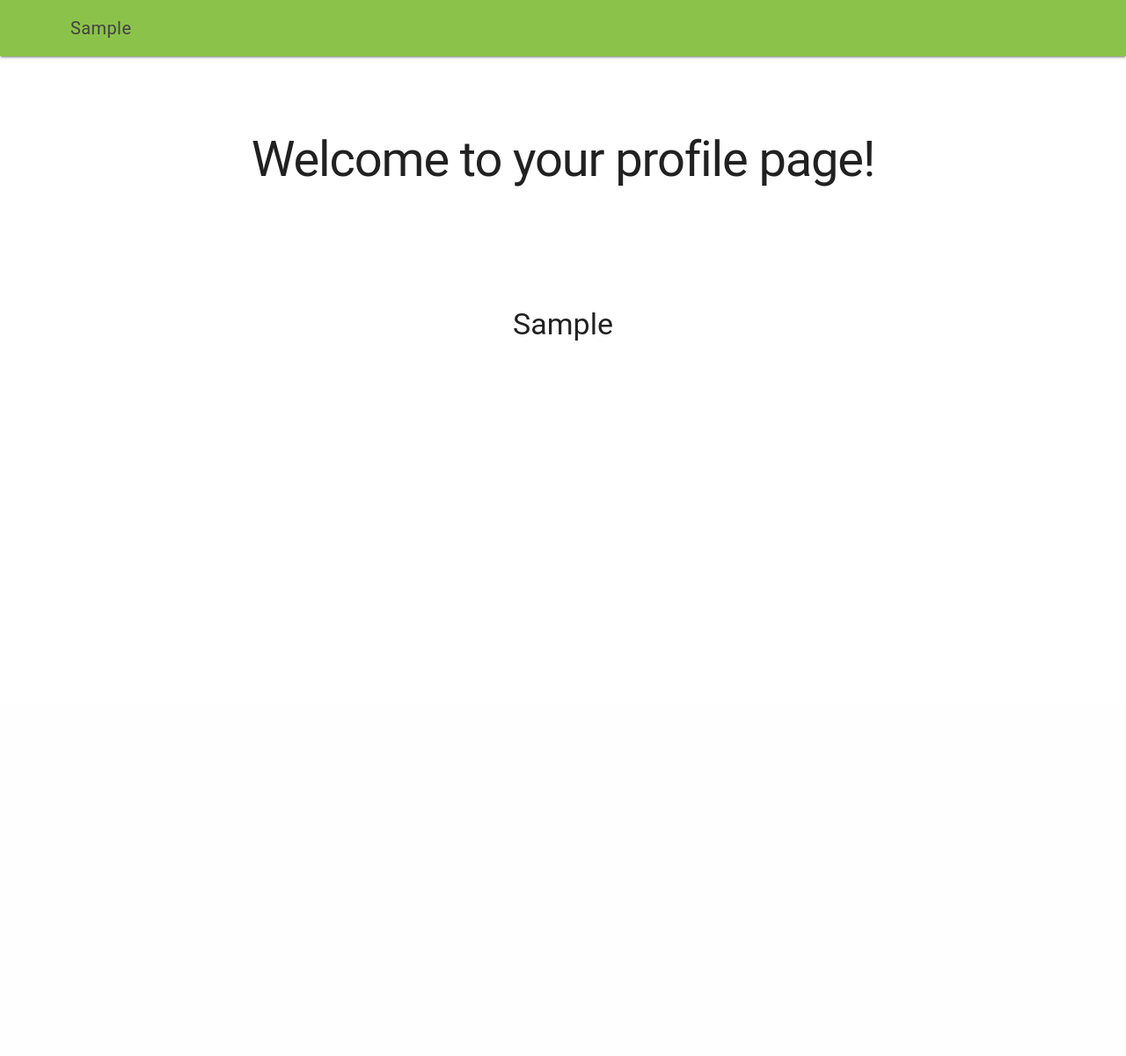
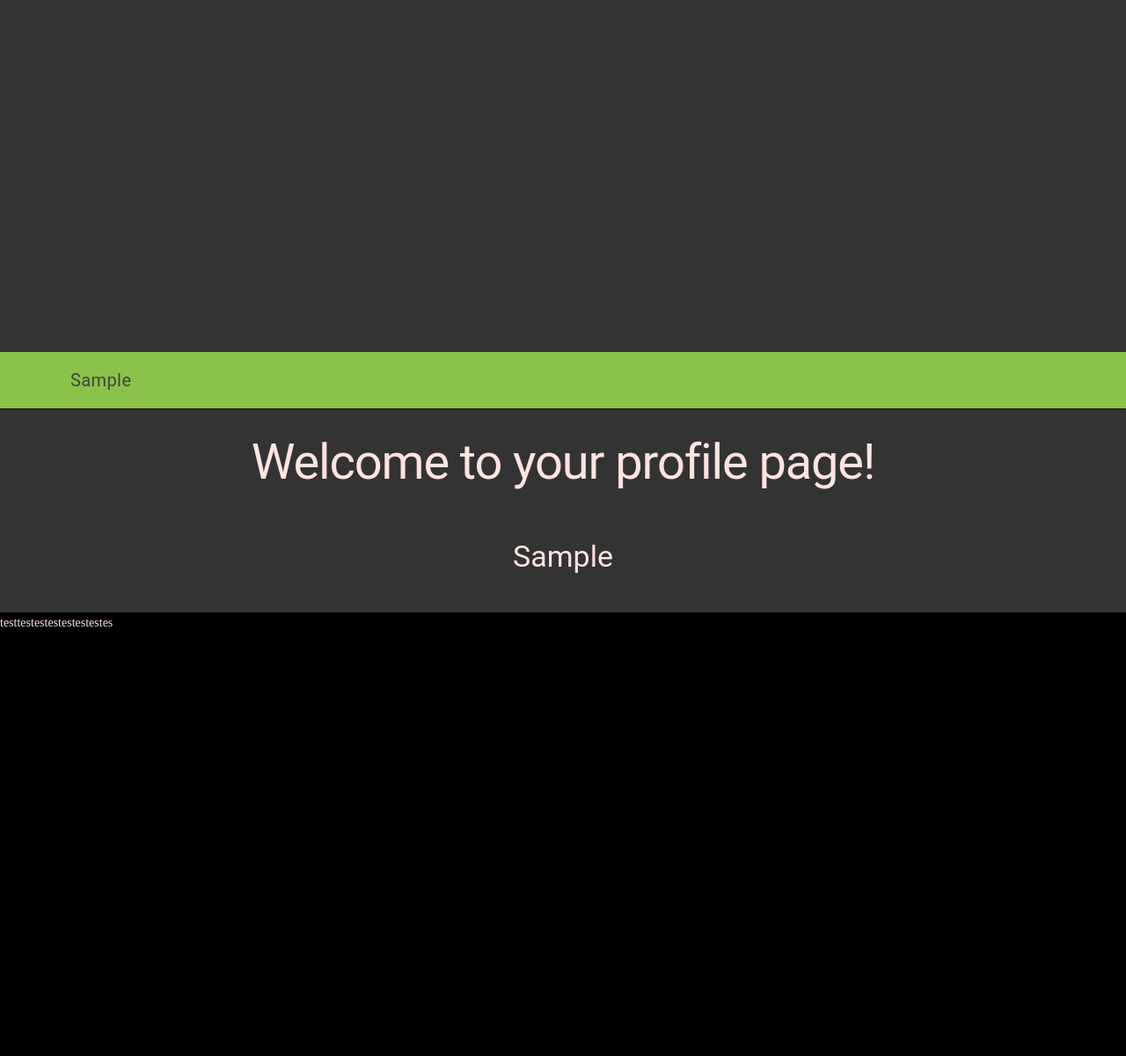
Before and after one commit to Georgie99/CSSI-Project, a Python web app: template templates/profile.html in a window 1280 px wide. Shown: the whole page at 88% size. Before the commit the page ends 387 px from the top, so only its background shows below. Run offline with Jinja, Linux system fonts and the light colour scheme; the template is opened without the code that fills it: most values are stand-ins (such as "Sample title", 1, 10 or a date in 2020).

Commit message:
CSS/Formatting
-Added body CSS to about.css, prefs.css & profile.css
-Added divs on profile.html

```diff
--- a/style_dir/about.css
+++ b/style_dir/about.css
@@ -1,3 +1,11 @@
+body {
+  background-color: #333;
+  color: mistyrose;
+  font-family: 'Roboto Slab', serif;
+  margin: 0;
+  align-content:center;
+
+}
 header{
   color: black;
 }
--- a/style_dir/prefs.css
+++ b/style_dir/prefs.css
@@ -37,7 +37,7 @@
   display: flex;
   flex-direction: column;
   align-items: center;
-  background-color: white;
+  background-color: mistyrose;
   border-radius: 25px;
   box-shadow: 2px 2px 10px rgba(0,0,0, .75);
   min-height:fit-content;
--- a/style_dir/profile.css
+++ b/style_dir/profile.css
@@ -0,0 +1,13 @@
+body {
+  background-color: #333;
+  color: mistyrose;
+  font-family: 'Roboto Slab', serif;
+  margin: 0;
+  align-content:center;
+
+}
+#prefs{
+  background-color: black;
+  width: 100%;
+  height: inherit;
+}
--- a/templates/home.html
+++ b/templates/home.html
@@ -18,7 +18,7 @@
     <header class="mdl-layout__header">
       <div class="mdl-layout__header-row">
         <!-- Title -->
-        <span class="mdl-layout-title">Menu</span>
+        <span class="mdl-layout-title">Home</span>
         <!-- Add spacer, to align navigation to the right -->
         <div class="mdl-layout-spacer"></div>
         <!-- Navigation. We hide it in small screens. -->
@@ -28,7 +28,7 @@
       </div>
     </header>
     <div class="mdl-layout__drawer">
-      <span class="mdl-layout-title"> SSB Character Generator</span>
+      <span class="mdl-layout-title">Menu</span>
       <nav class="mdl-navigation">
         <a class="mdl-navigation__link" href="/home">Home</a>
         <a class="mdl-navigation__link" href="/abt">About</a>
--- a/templates/prefs.html
+++ b/templates/prefs.html
@@ -16,7 +16,7 @@
     <header class="mdl-layout__header">
       <div class="mdl-layout__header-row">
         <!-- Title -->
-        <span class="mdl-layout-title">Menu</span>
+        <span class="mdl-layout-title">Preferences</span>
         <!-- Add spacer, to align navigation to the right -->
         <div class="mdl-layout-spacer"></div>
         <!-- Navigation. We hide it in small screens. -->
--- a/templates/profile.html
+++ b/templates/profile.html
@@ -3,7 +3,7 @@
   <head>
     <link rel="stylesheet" href="https://fonts.googleapis.com/icon?family=Material+Icons">
     <link rel="stylesheet" href="https://code.getmdl.io/1.3.0/material.light_green-pink.min.css" />
-    <link rel="stylesheet" href="../style_dir/about.css">
+    <link rel="stylesheet" href="../style_dir/profile.css">
     <script defer src="https://code.getmdl.io/1.3.0/material.min.js"></script>
     <meta charset="utf-8">
     <title></title>
@@ -42,21 +42,16 @@
       <a class="mdl-navigation__link" href="/">Log Out</a>
     </nav>
   </div>
+  <div id="welcome">
+    <h1 align="center"> Welcome to your profile page! </h1>
+  </div>
 
+  <h3 align="center">  {{line3}}</h3>
+  <br>
+  <div id="prefs">
+      <p>testtestestestestestestes</p>
+  </div>
 </div>
-<br>
-<br>
-<br>
-<br>
-<br>
-<br>
-  <h1 align="center"> Welcome to your profile page! </h1>
-<br>
-<br>
-<h3 align="center">
-  <br>
-  {{line3}}</h3>
-<br>
 
     <!-- <i class="material-icons">event</i> -->
   </body>
```
